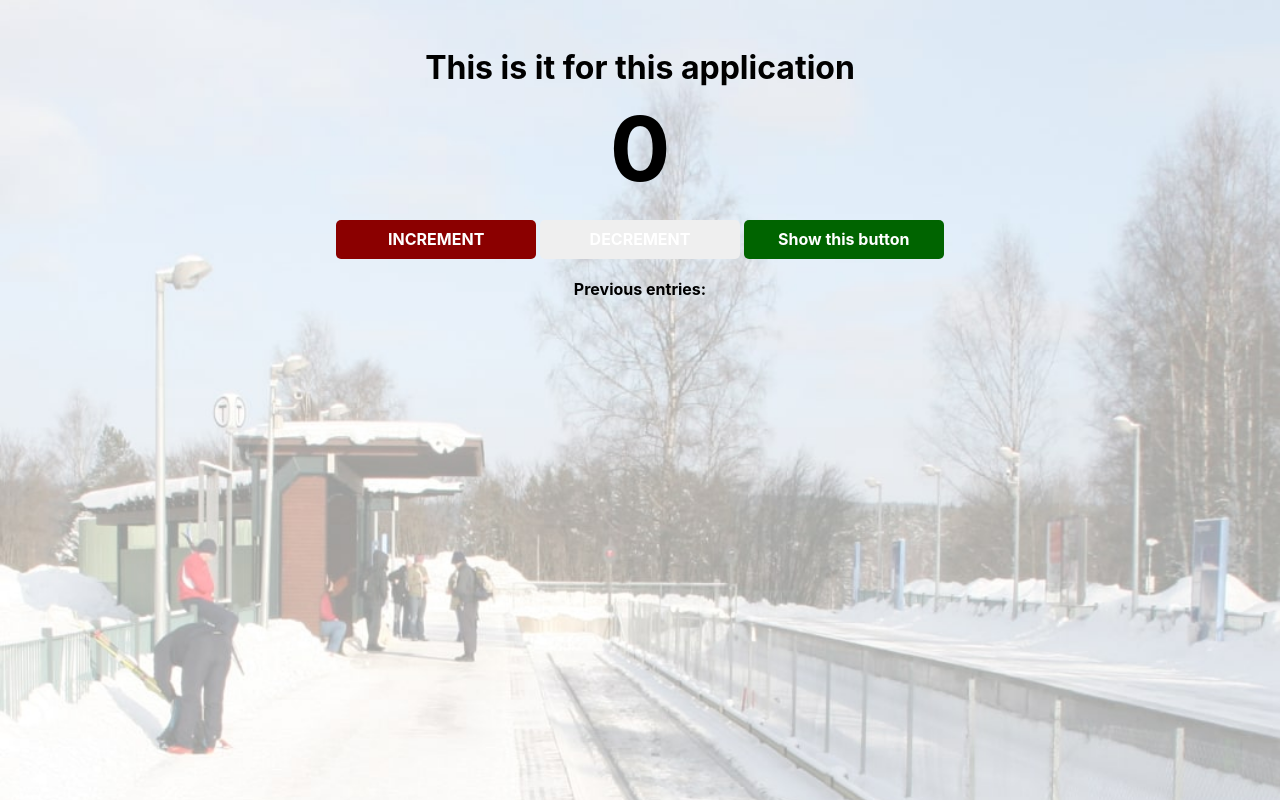
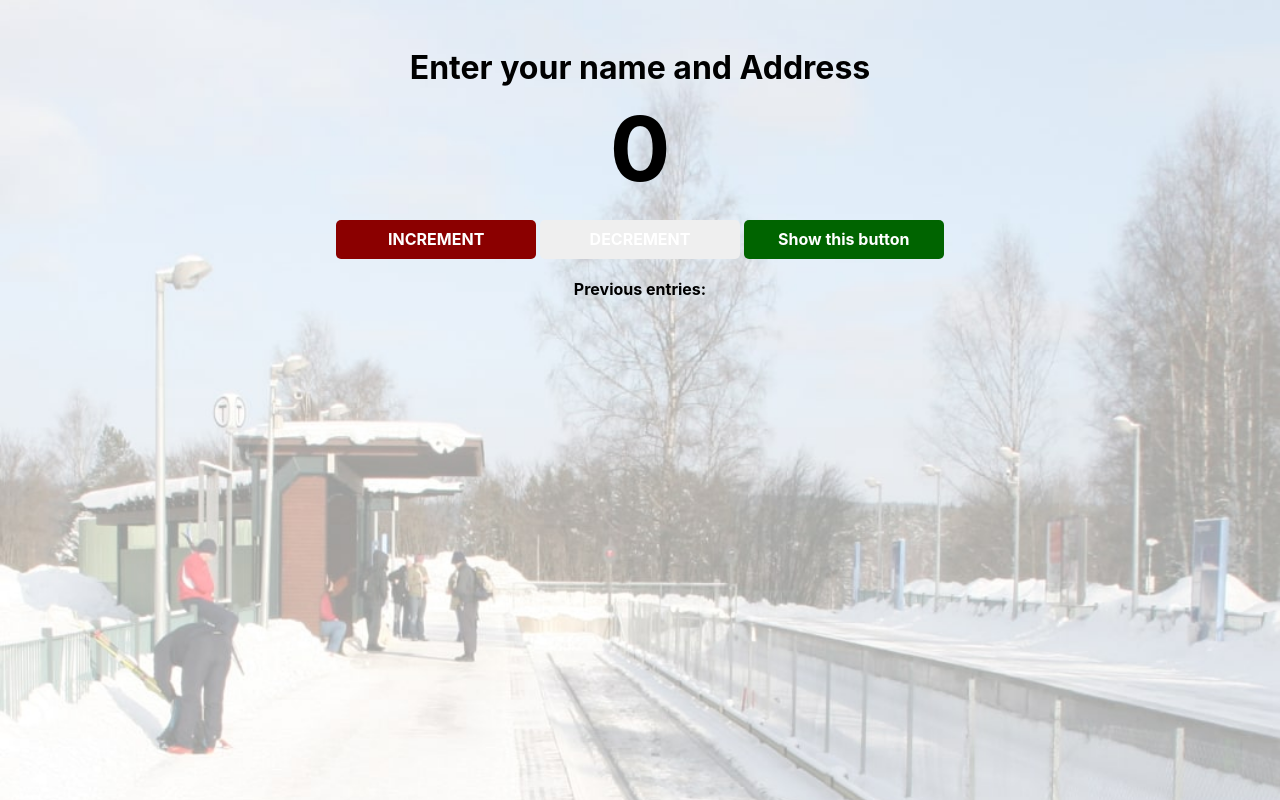
Before and after one commit to afshar360/JSLessons, a website built with Vite: page index.html in a window 1280 px wide. Built offline with nearby package versions, Linux system fonts and the light colour scheme.

Commit message:
save button

```diff
--- a/index.html
+++ b/index.html
@@ -3,7 +3,7 @@
         <link rel="stylesheet" href="index.css">
     </head>
     <body>
-        <h1>This is it for this application</h1>
+        <h1>Enter your name and Address</h1>
         <h2 id="count-el">0</h2>
         <button id="increment-btn">INCREMENT</button>
         <button id="decrement-btn">DECREMENT</button>
```
